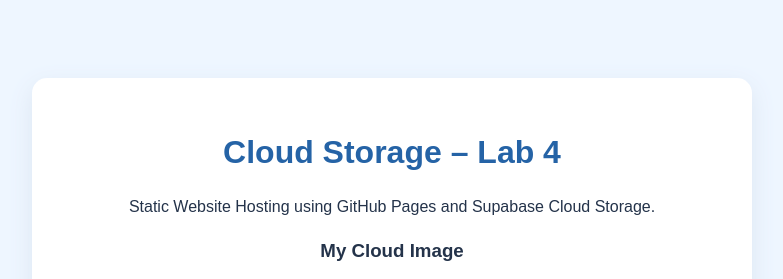
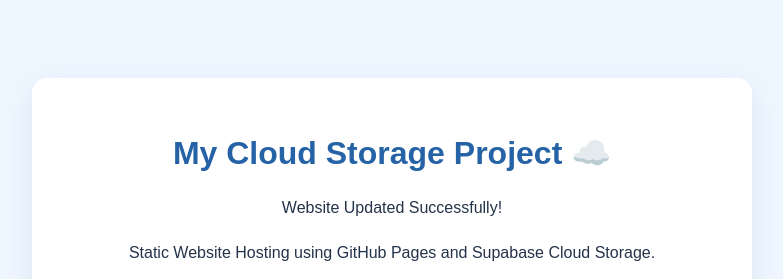
Before and after one commit to anfalag04-dev/Cloud-Lab4-Website, a plain HTML site: page index.html in a window 1280 px wide. Shown: the top 279 px of the page, without its empty margins (248-1031 px from the left). Drawn offline with Linux system fonts and the light colour scheme.

Commit message:
Update index.html

```diff
--- a/index.html
+++ b/index.html
@@ -46,7 +46,8 @@
 
     <div class="box">
 
-        <h1>Cloud Storage – Lab 4</h1>
+       <h1>My Cloud Storage Project ☁️</h1>
+        <p>Website Updated Successfully!</p>
 
         <p>
             Static Website Hosting
```
